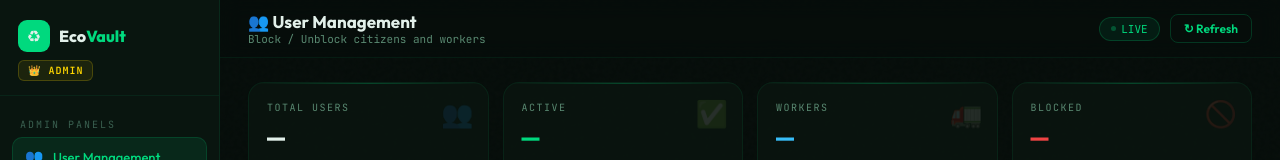
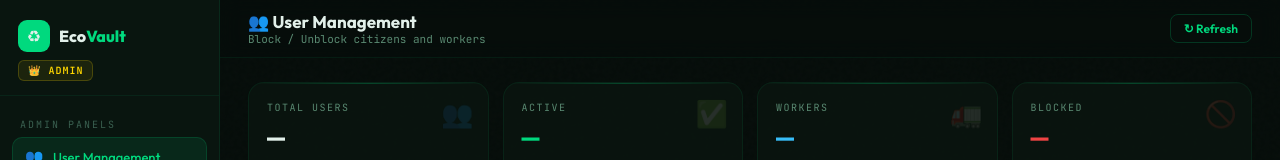
Before and after one commit to hasandeep134/ecovault, a plain HTML site: page frontend/adminUsers.html in a window 1280 px wide. Shown: the top 160 px of the page. Drawn offline with Linux system fonts and the light colour scheme; no server answers.

Commit message:
Update adminUsers.html

```diff
--- a/frontend/adminUsers.html
+++ b/frontend/adminUsers.html
@@ -270,7 +270,7 @@ tr:last-child td{border-bottom:none}
       </div>
     </div>
     <div class="tb-right">
-      <div class="live-pill"><div class="live-d"></div>LIVE</div>
+      <!-- <div class="live-pill"><div class="live-d"></div>LIVE</div> -->
       <button class="btn-ref" onclick="loadUsers()">↻ Refresh</button>
     </div>
   </div>
```
